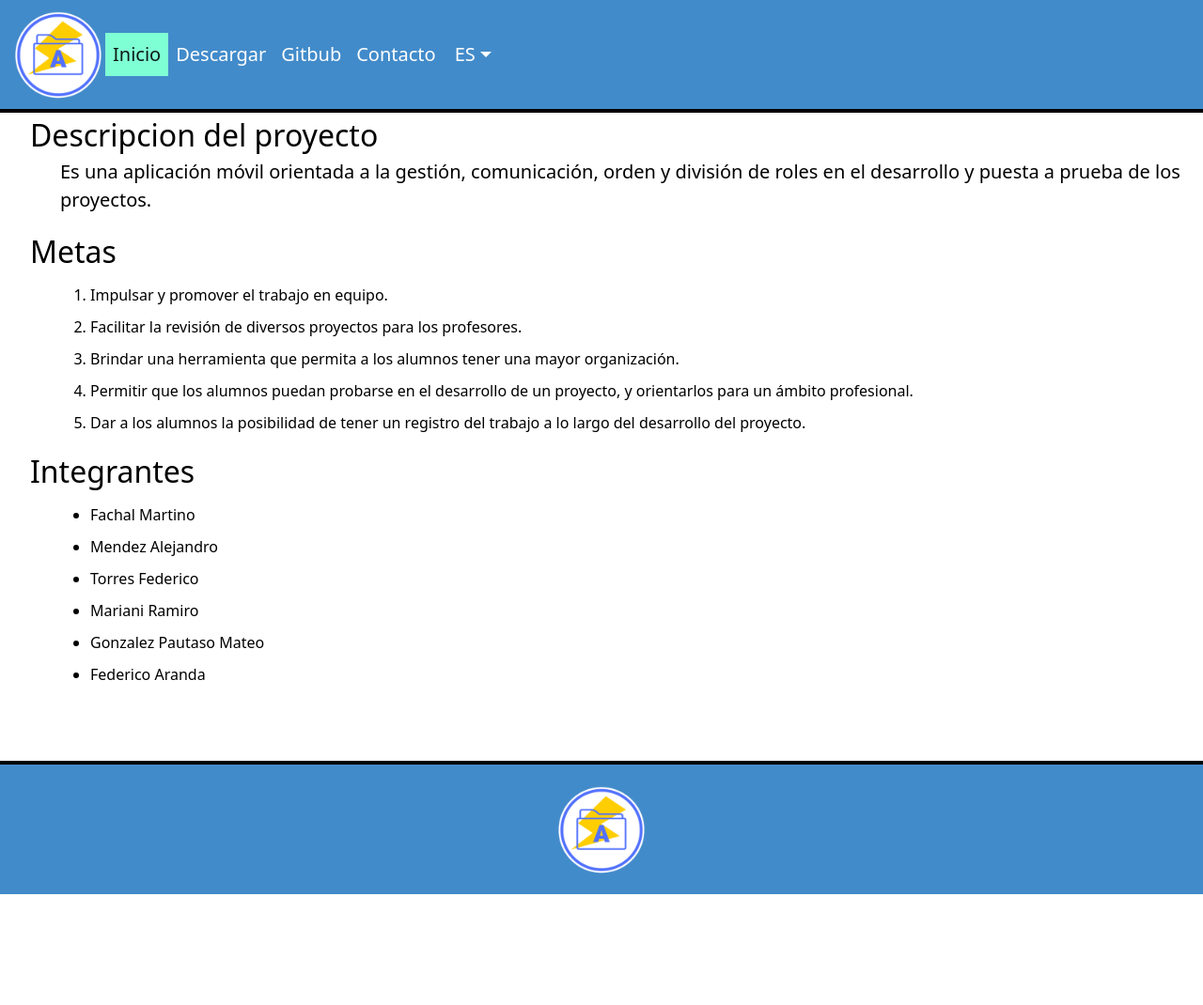
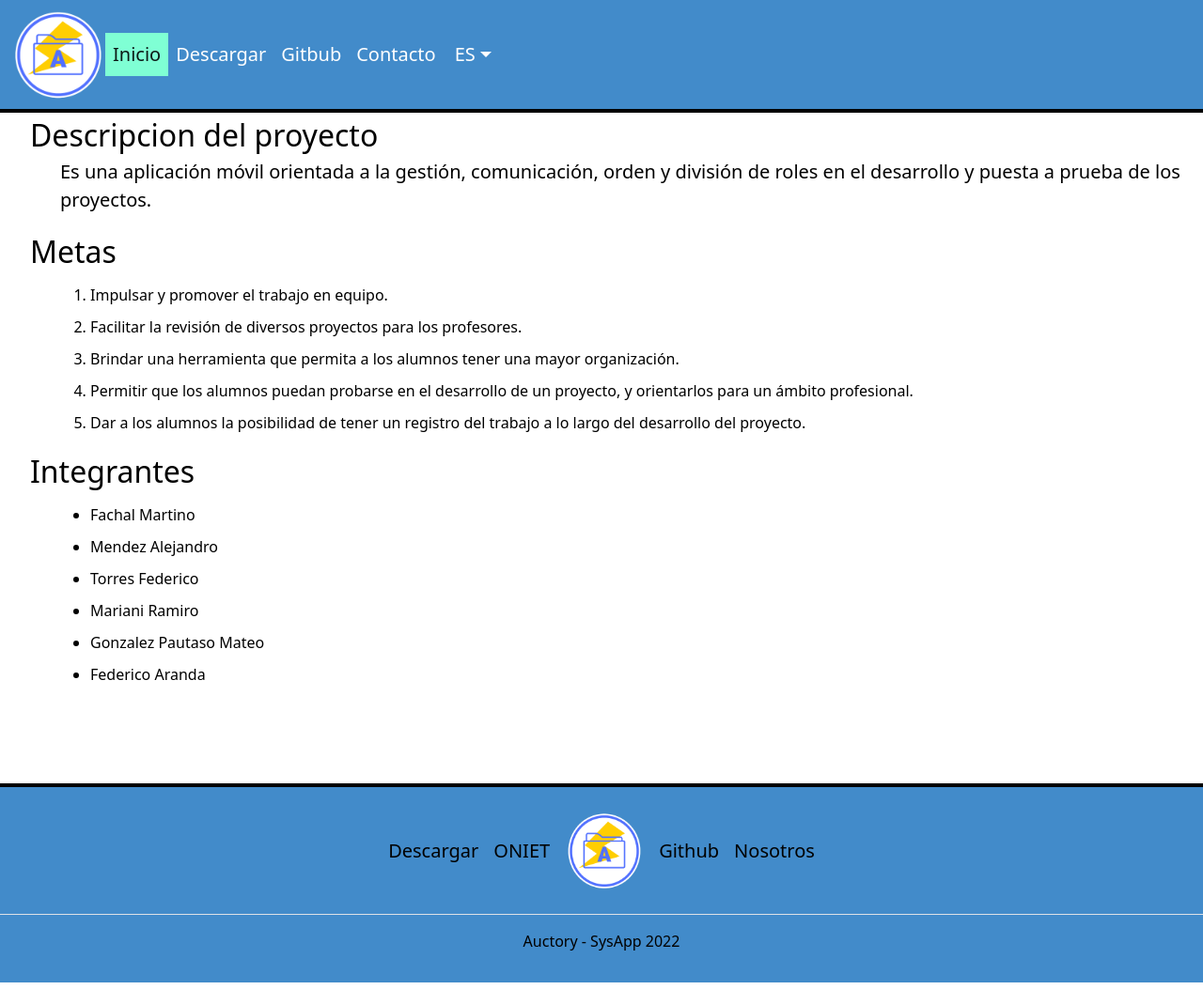
Before and after one commit to SysApp2022/SysApp2022.github.io, a plain HTML site: page index.html in a window 1280 px wide. Shown: the whole page at 94% size. Before the commit the page ends 952 px from the top, so only its background shows below. Drawn offline with nearby package versions, Linux system fonts and the light colour scheme.

Commit message:
style: pulir detalles footer

```diff
--- a/index.html
+++ b/index.html
@@ -84,12 +84,51 @@
 
 
     </section>
-    <footer class="footer_flex">
-
-    <div class="img_container2">
-        <img src="/images/Icono.jpeg" alt="logo_footer">
-    </div>
-
+    <footer class="py-3 my-4">
+      <ul class="nav justify-content-center border-bottom pb-3 mb-3">
+        <li class="nav-item">
+          <a
+            href=""
+            style="color: black !important"
+            class="nav-link px-2 text-muted"
+            >Descargar</a
+          >
+        </li>
+        <li class="nav-item">
+          <a
+            href="https://oniet.ubp.edu.ar/"
+            style="color: black !important"
+            class="nav-link px-2 text-muted"
+            >ONIET</a
+          >
+        </li>
+        <li class="nav-item">
+          <div class="img_container2">
+            <img
+              class="nav-link px-2 text-muted"
+              src="/images/Icono.jpeg"
+              alt="logo_footer"
+            />
+          </div>
+        </li>
+        <li class="nav-item">
+          <a
+            style="color: black !important"
+            href="https://github.com/sysapp2022/sysapp-project-2022"
+            class="nav-link px-2 text-muted"
+            >Github</a
+          >
+        </li>
+        <li class="nav-item">
+          <a
+            style="color: black !important"
+            href="./contact.html"
+            class="nav-link px-2 text-muted"
+            >Nosotros</a
+          >
+        </li>
+      </ul>
+      <p style="color: black !important" class="text-center text-muted">Auctory - SysApp 2022</p>
     </footer>
     <script src="https://cdn.jsdelivr.net/npm/bootstrap@5.1.3/dist/js/bootstrap.bundle.min.js" integrity="sha384-ka7Sk0Gln4gmtz2MlQnikT1wXgYsOg+OMhuP+IlRH9sENBO0LRn5q+8nbTov4+1p" crossorigin="anonymous"></script>
 </body>
```
Also changed, not shown: en/index.html (+120 -46 lines).
